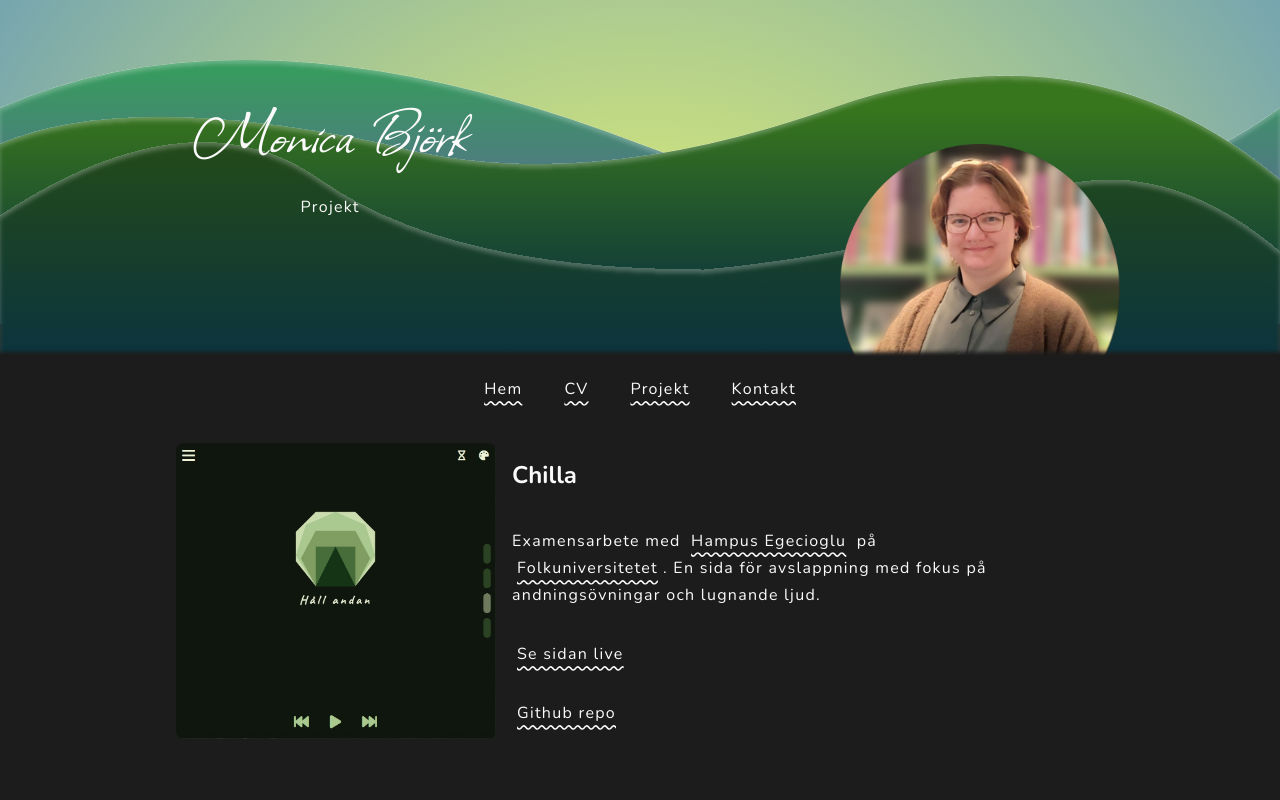
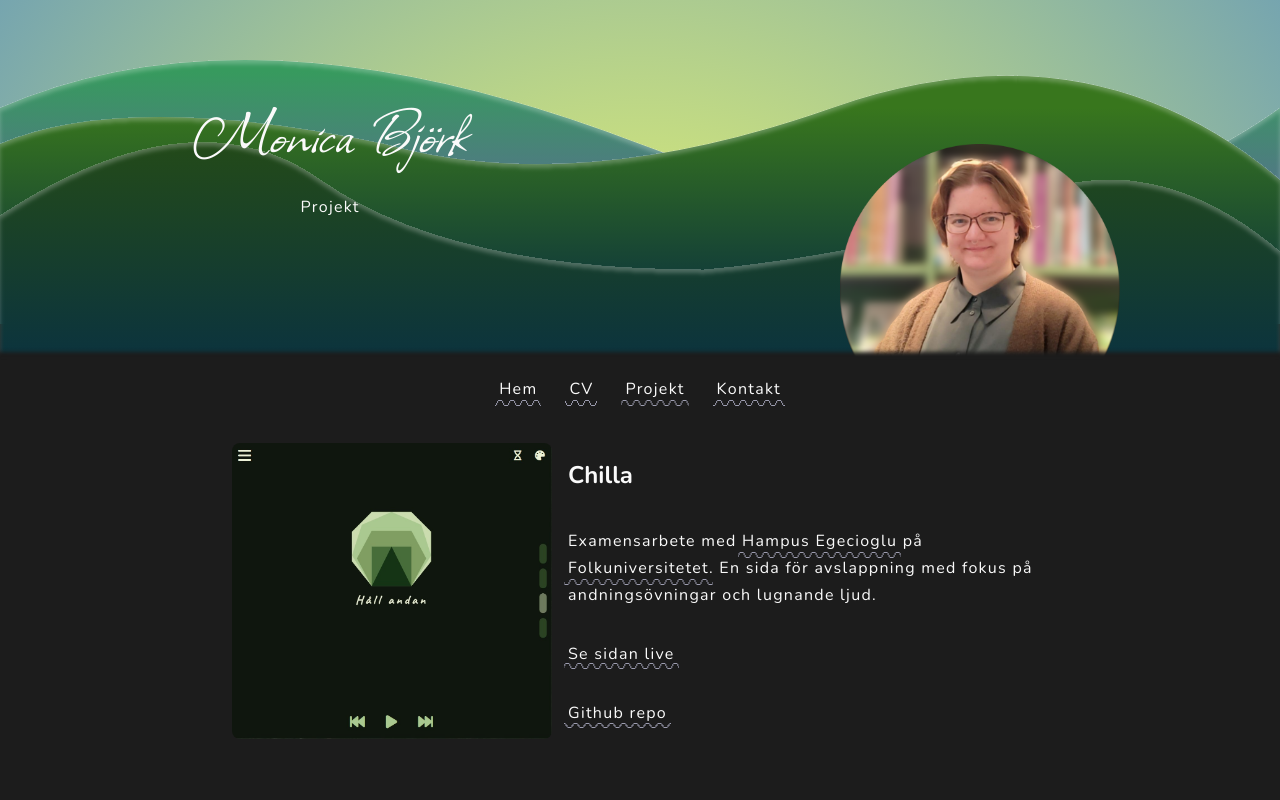
Before and after one commit to coffeetails/portfolio, a React (Vite) app: page /projects in a window 1280 px wide. Shown: the top 800 px of the page. Built offline with nearby package versions, Linux system fonts and the light colour scheme.

Commit message:
css styling

```diff
--- a/src/index.css
+++ b/src/index.css
@@ -33,18 +33,42 @@ h1,h2,h3,h4,h5 {
 
 
 a {
-    text-decoration: wavy;
-    text-decoration-line: underline;
-    text-underline-offset: 6px;
-    transition: 0.5s;
-    padding: 0 5px;
+    position: relative;
+    /* text-decoration: wavy; */
+    /* text-decoration-line: underline; */
+    /* text-underline-offset: 6px; */
+    /* transition: 0.5s; */
+    /* display: inline; */
+    text-decoration: none;
+    width: fit-content;
+
+    &::after {
+        position: absolute;
+        content: ' ';
+        height: 0.5rem;
+        width: calc(100% + 0.5rem);
+        top: 1.3rem;
+        left: -0.25rem;
+		background: rgb(156, 156, 175);
+        transition: 0.5s;
+
+        --mask:
+            radial-gradient(3.5px at 50% calc(100% + 0px),#0000 calc(99% - 1px),#000 calc(101% - 1px) 99%,#0000 101%) calc(50% - 6px) calc(50% - 2px + .5px)/12px 4px repeat-x,
+            radial-gradient(3.5px at 50% 0px,#0000 calc(99% - 1px),#000 calc(101% - 1px) 99%,#0000 101%) 50% calc(50% + 2px)/12px 4px repeat-x;
+        -webkit-mask: var(--mask);
+        mask: var(--mask);
+    }
+
+    &:hover::after {
+        top: -0.4rem;
+    }
 
     &:visited {
         color: #cacaca;
     }
-    &:hover {
+    /* &:hover {
         text-underline-offset: calc(-1rem - 4px);
-    }
+    } */
     &:active {
         border: 5px solid #a5e79c;
         border-radius: 2px;
@@ -67,10 +91,3 @@ a {
         text-align: center;
     }
 }
-
-.hidden {
-    display: none;
-    * {
-        display: none;
-    }
-}
--- a/src/routes/projects.css
+++ b/src/routes/projects.css
@@ -1,20 +1,23 @@
+
 .projectItem {
-
     display: flex;
     flex-direction: row;
     flex-wrap: wrap;
+    /* align-items: center; */
+    justify-content: center;
+    gap: 1rem;
+
     margin-bottom: 5rem;
 
     img {
         min-width: 7rem;
         width: 90%;
         max-width: 20rem;
-        margin: 0 1rem;
         border-radius: 0.5rem;
     }
 
     .textWrapper {
-        min-width: 7rem;
+        /* min-width: 7rem; */
         max-width: 30rem;
 
         display: flex;
--- a/src/routes/root.css
+++ b/src/routes/root.css
@@ -45,7 +45,6 @@ main {
     width: 95%;
     max-width: 60rem;
     height: 100%;
-    /* min-height: 75vh; */
     margin: 0 auto;
 
     ul {
```
